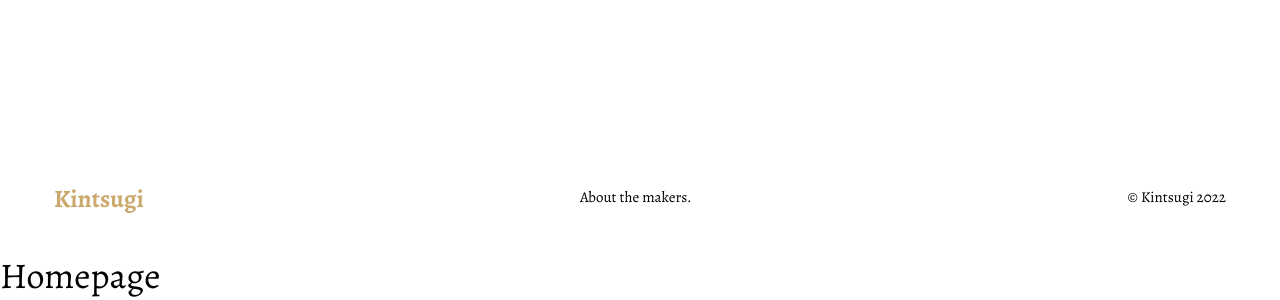
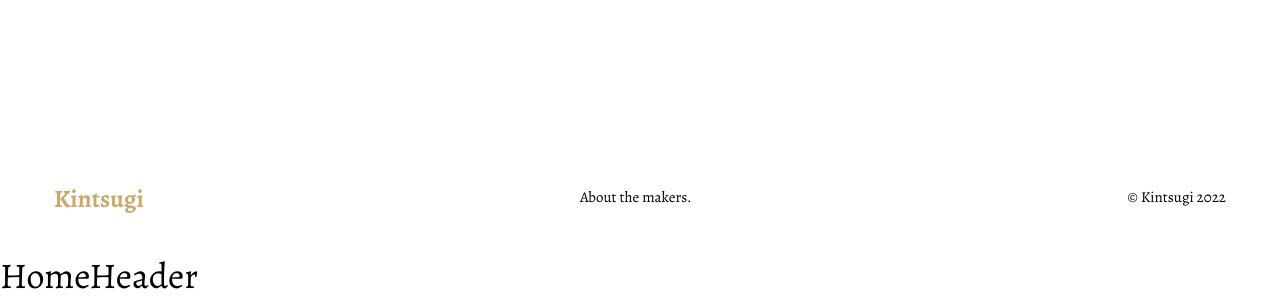
Before and after one commit to heyjiani/project-kintsugi, a React (Create React App) app in the folder react-front-end/: page / in a window 1280 px wide. Shown: the part 788-1088 px from the top of the page. Built offline with nearby package versions, Linux system fonts and the light colour scheme.

Commit message:
add scss

```diff
--- a/react-front-end/package.json
+++ b/react-front-end/package.json
@@ -6,13 +6,15 @@
     "axios": "^0.18.1",
     "react": "^17.0.2",
     "react-dom": "^17.0.2",
+    "react-router-dom": "^6.2.2",
     "react-scripts": "2.1.8"
   },
   "scripts": {
     "start": "react-scripts start",
     "build": "react-scripts build",
     "test": "react-scripts test",
-    "eject": "react-scripts eject"
+    "eject": "react-scripts eject",
+    "sass": "sass --watch scss:css "
   },
   "eslintConfig": {
     "extends": "react-app"
--- /dev/null
+++ b/react-front-end/src/components/HomeHeader.jsx
@@ -0,0 +1,5 @@
+import React from "react";
+
+export default function HomeHeader() {
+  return <div>HomeHeader</div>;
+}
--- /dev/null
+++ b/react-front-end/src/css/asd.css
@@ -0,0 +1,5 @@
+.a {
+  color: white;
+}
+
+/*# sourceMappingURL=asd.css.map */
--- a/react-front-end/src/pages/Homepage.jsx
+++ b/react-front-end/src/pages/Homepage.jsx
@@ -1,5 +1,11 @@
-import React from "react";
+import React, { Fragment } from "react";
+
+import HomeHeader from "../components/HomeHeader";
 
 export default function Homepage() {
-  return <div>Homepage</div>;
+  return (
+    <Fragment>
+      <HomeHeader />
+    </Fragment>
+  );
 }
--- /dev/null
+++ b/react-front-end/src/scss/asd.scss
@@ -0,0 +1,3 @@
+.a {
+  color: white;
+}
```
Also changed, not shown: 2 other files (tests, documents, lock files or other folders).
